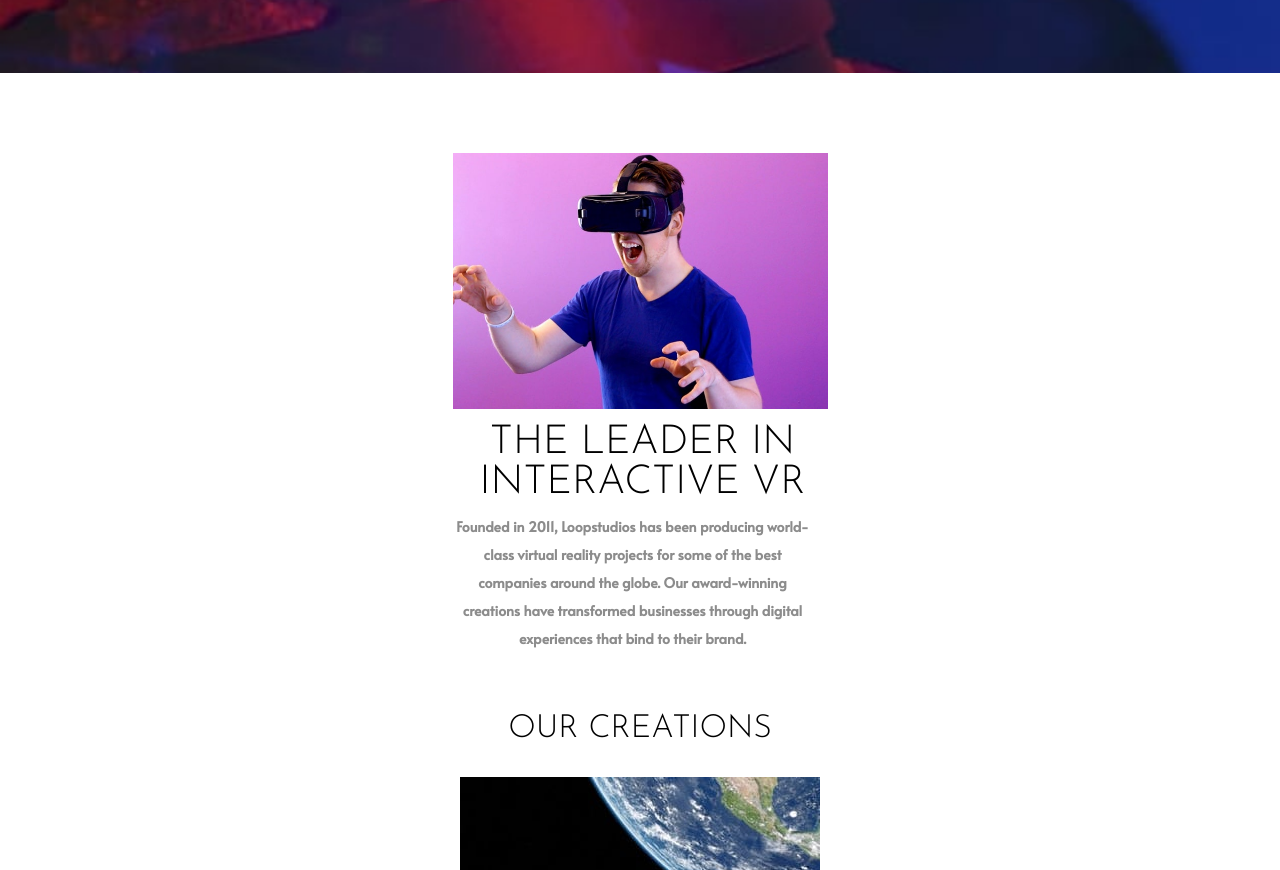
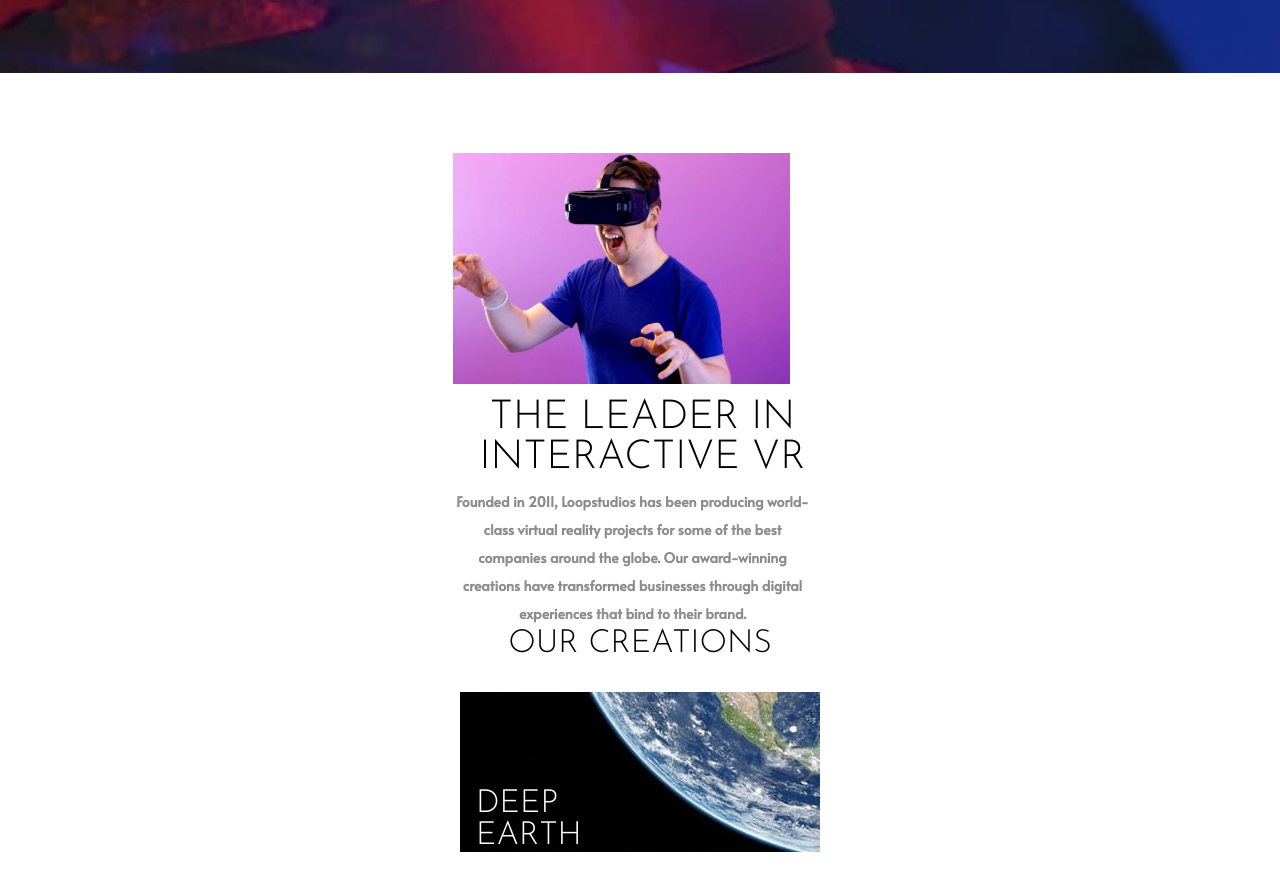
Before and after one commit to franklinscripts/logoStudios, a plain HTML site: page index.html in a window 1280 px wide. Shown: the part 407-1277 px from the top of the page. Drawn offline with Linux system fonts and the light colour scheme.

Commit message:
added some styles

```diff
--- a/css/styles.scss
+++ b/css/styles.scss
@@ -111,13 +111,14 @@ h1{
     }
     .vr-section{
         width: 375px;
+
         display: block;
-        height: 70vh;
+        height: 100%;
         margin: 0 auto;
         margin-top: 5rem;
         .first-img{
             img{
-                width:100% ;
+                width:90% ;
 
             }
 
```
Also changed, not shown: css/styles.css, 1 other file.
